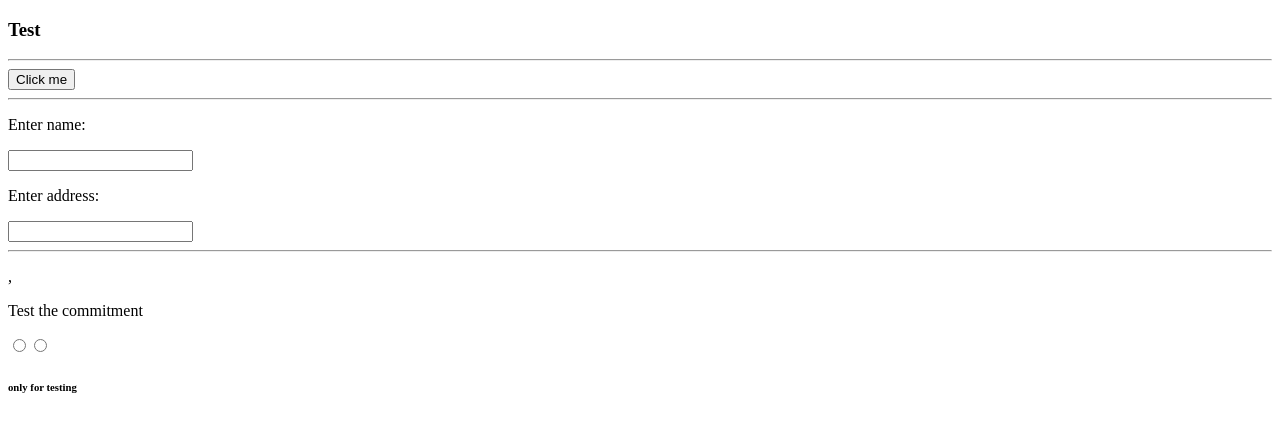
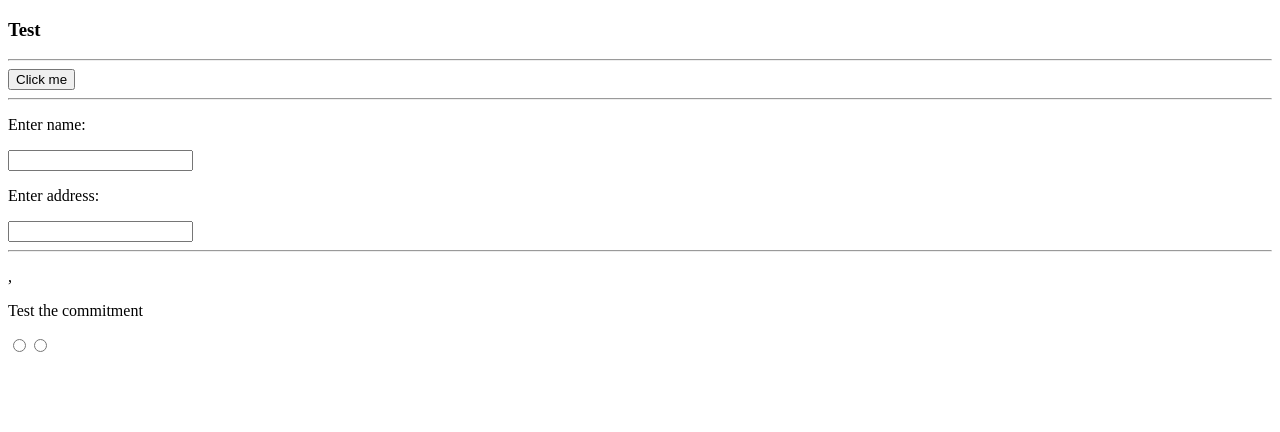
Before and after one commit to KaZi-dev/TestCypress, an Angular app: page / in a window 1280 px wide. Shown: the top 432 px of the page. Built offline with nearby package versions, Linux system fonts and the light colour scheme.

Commit message:
testerino 3

```diff
--- a/src/app/test-side/test-side.component.html
+++ b/src/app/test-side/test-side.component.html
@@ -15,4 +15,3 @@
   <input name="rbtn1" type="radio">
   <input name="rbtn2" type="radio">
 </form>
-<h6>only for testing</h6>
```
